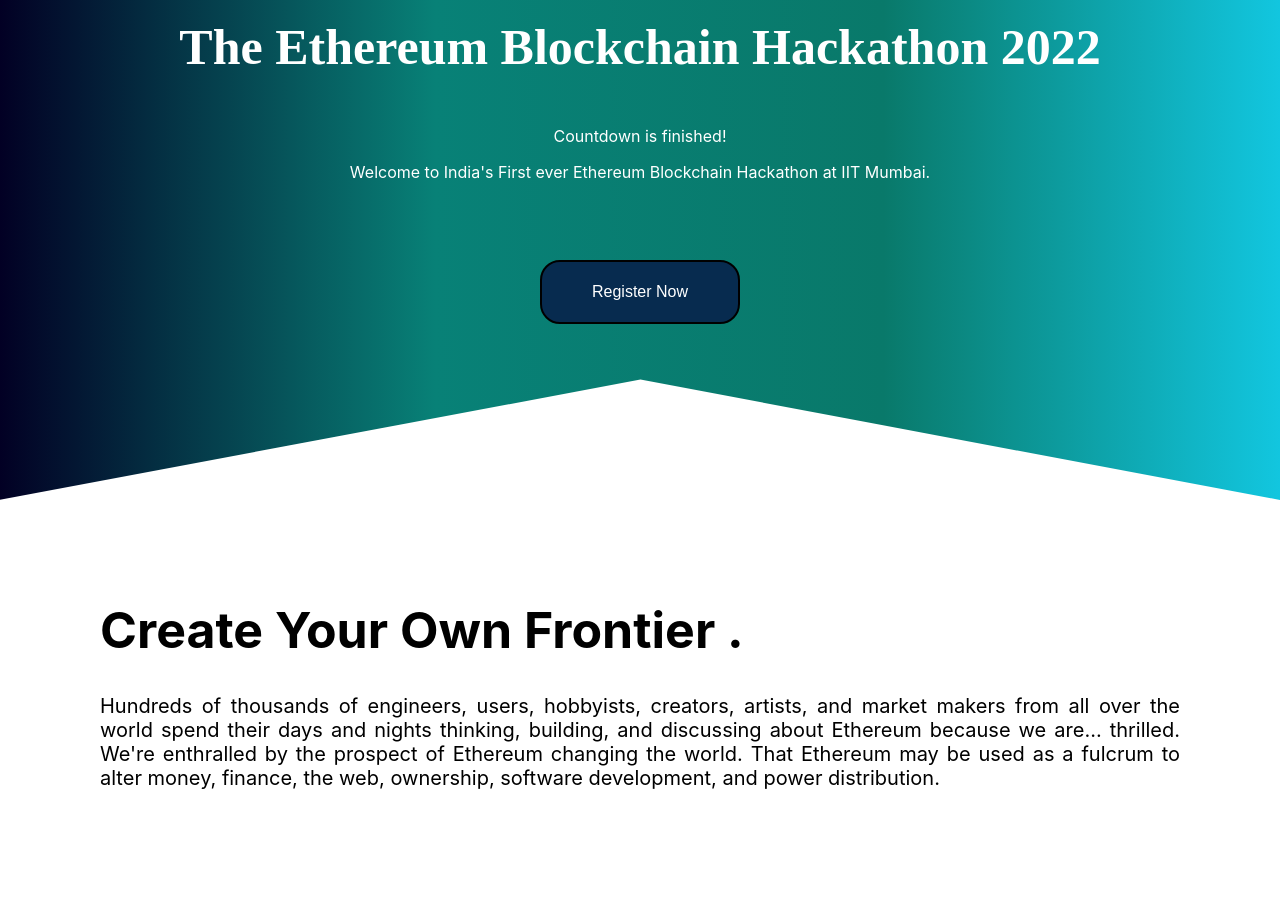
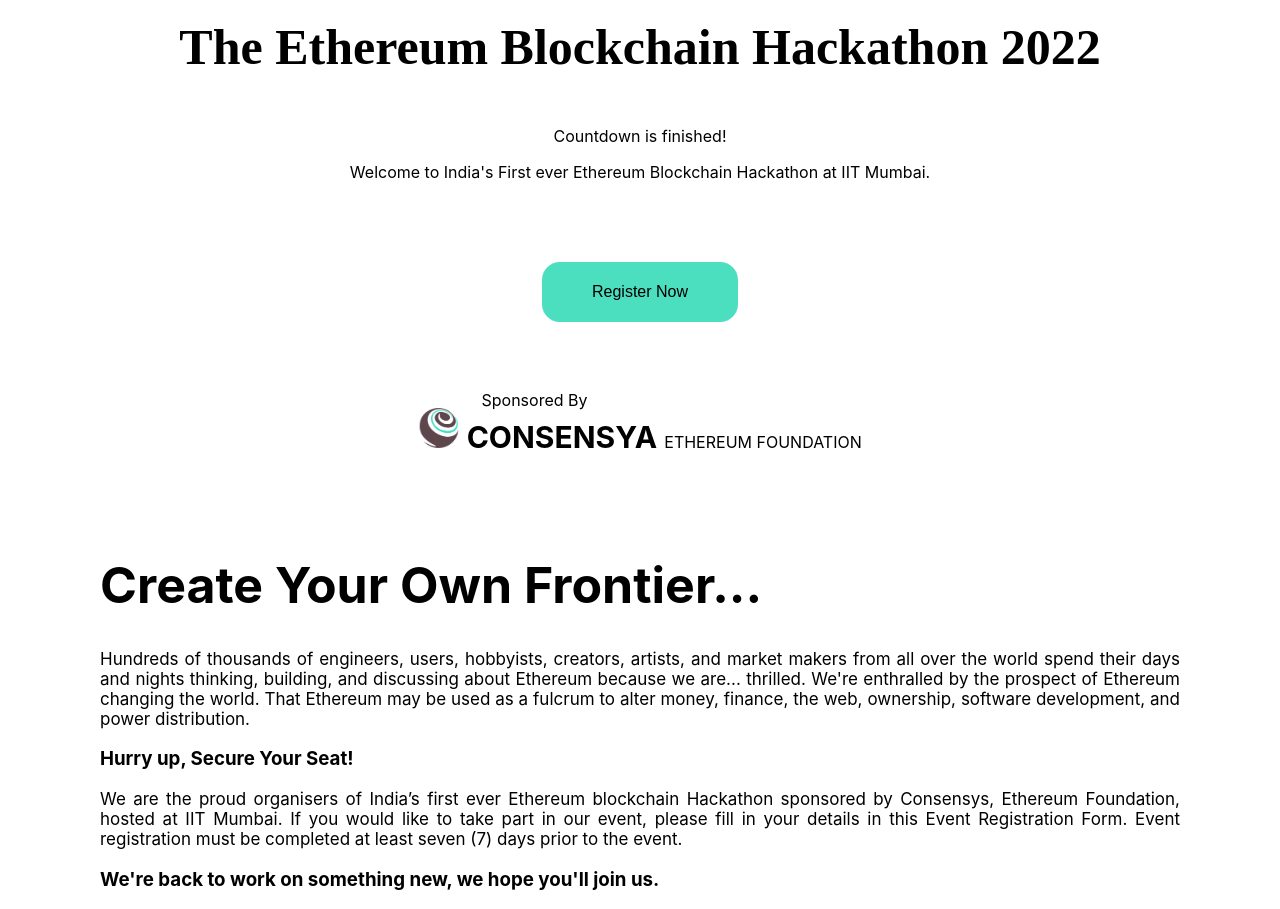
Before and after one commit to sakshib0811/Hackathon_website, a React (Create React App) app: page / in a window 1280 px wide. Shown: the part 340-1249 px from the top of the page. Before the commit the page ends 1150 px from the top, so only its background shows below. Built offline with nearby package versions, Linux system fonts and the light colour scheme.

Commit message:
bg color updated

```diff
--- a/src/Components/About.css
+++ b/src/Components/About.css
@@ -9,14 +9,17 @@
 }
 
 .para{
-    font-size: 20px;
+    font-size: 17px;
     text-align: justify;
     margin-left: 100px;
     margin-right: 100px;
 }
 
 
-
+.h3{
+    text-align: justify;
+    margin-left: 100px;
+}
 
 
 
--- a/src/Components/About.js
+++ b/src/Components/About.js
@@ -5,11 +5,20 @@
   return (
     <div className='about'>
         <h1 className='h1'>
-            Create Your Own Frontier .
+            Create Your Own Frontier...
         </h1>
         <p className='para'>
             Hundreds of thousands of engineers, users, hobbyists, creators, artists, and market makers from all over the world spend their days and nights thinking, building, and discussing about Ethereum because we are... thrilled. We're enthralled by the prospect of Ethereum changing the world. That Ethereum may be used as a fulcrum to alter money, finance, the web, ownership, software development, and power distribution.
         </p>
+        <h3 className='h3'>
+            Hurry up, Secure Your Seat!
+        </h3>
+        <p className='para'>
+            We are the proud organisers of India’s first ever Ethereum blockchain Hackathon sponsored by Consensys, Ethereum Foundation, hosted at IIT Mumbai.
+            If you would like to take part in our event, please fill in your details in this Event Registration Form.
+            Event registration must be completed at least seven (7) days prior to the event.
+        </p>
+        <h3 className='h3'>We're back to work on something new, we hope you'll join us.</h3>
     </div>
   )
 }
--- a/src/Components/Home.css
+++ b/src/Components/Home.css
@@ -1,10 +1,11 @@
 .Home{
-    background: rgb(2,0,36);
-    background: linear-gradient(90deg, rgba(2,0,36,1) 0%, rgba(8,129,119,1) 34%, rgba(9,121,106,1) 69%, rgba(18,198,223,1) 100%);
+    /* background: rgb(2,0,36); */
+    /* background: linear-gradient(90deg, rgba(2,0,36,1) 0%, rgba(8,129,119,1) 34%, rgba(9,121,106,1) 69%, rgba(18,198,223,1) 100%); */
    min-height: 550px;
     min-width: 100%;
     align-items: center;
     z-index: -1;
+    background-color: #FFFFFF;
 }
 
 .custom-shape-divider-top-1649230051 {
@@ -25,11 +26,11 @@
 }
 
 .custom-shape-divider-top-1649230051 .shape-fill {
-    fill: #FFFFFF;
+    fill: rgb(76, 223, 191);
 }
 
 .sub_upper_title{
-    color: #FFFFFF;
+    color: black;
     font-size: 25px;
     /* margin-top: 90px; */
     padding-top: 50px;
@@ -38,23 +39,25 @@
 .heading{
     font-weight: 600;
     font-size: 50px;
-    color: white;
+    color: black;
     font-family:  'Outfit, sans-serif';
 }
 .sub_title{
     /* font-weight: bolder; */
-    color: white
+    color: black;
 }
 
 .btn{
     margin-bottom: 5rem;
     border-radius: 20px;
     border-style: solid;
+    border-color: #FFFFFF;
     height: 8vh;
     width: 200px;
     margin-top: 62px;
-    background-color: rgb(7, 43, 79);
-    color: #FFFFFF;
+    /* background-color: rgb(7, 43, 79); */
+    background-color: rgb(76, 223, 191);
+    color: black;
     font-size: medium;
     cursor: pointer;
 }
@@ -66,7 +69,7 @@
     color: rgb(237, 230, 146);
 } */
 
-.custom-shape-divider-bottom-1649229788 {
+/* .custom-shape-divider-bottom-1649229788 {
     position: relative;
     bottom: 0;
     left: 0;
@@ -84,8 +87,30 @@
 }
 
 .custom-shape-divider-bottom-1649229788 .shape-fill {
-    fill: #FFFFFF
+    fill: rgb(76, 223, 191);;
+} */
+
+.spon1{
+    margin-bottom: -32px;
+    margin-left: -211px;
 }
+
+.spons{
+    font-size: 30px;
+    font-weight: bold;
+    text-transform: uppercase;
+}
+
+.span{
+    font-size: medium;
+    font-weight: lighter;
+}
+
+.logo_img{
+    height: 40px;
+    margin-right: 8px;
+}
+
 
 @media screen and (max-width: 768px) {
     .custom-shape-divider-top-1649230051{
--- a/src/Components/Home.js
+++ b/src/Components/Home.js
@@ -1,5 +1,6 @@
 import React, {useState} from 'react'
 import "./Home.css"
+import logo from "./images/logo.jpg"
 function Home() {
 
   const [name,setName] = useState('Register Now');
@@ -56,11 +57,15 @@
         {name}
         </button>
 
-        <div class="custom-shape-divider-bottom-1649229788">
+        <p className='spon1'>Sponsored By</p>
+        <p className='spons'>
+        <img src={logo} className="logo_img"></img>Consensya <span className='span'>Ethereum Foundation</span></p>
+
+        {/* <div class="custom-shape-divider-bottom-1649229788">
     <svg data-name="Layer 1" xmlns="http://www.w3.org/2000/svg" viewBox="0 0 1200 120" preserveAspectRatio="none">
         <path d="M1200 0L0 0 598.97 114.72 1200 0z" class="shape-fill"></path>
     </svg>
-</div>
+</div> */}
 
     </div>
   )
--- a/src/Components/Nav.css
+++ b/src/Components/Nav.css
@@ -23,7 +23,7 @@
       /* overflow: hidden; */
       top: 0;
       width: 100%;
-      background-color: #FFFFFF;;
+      background-color: rgb(76, 223, 191);
   }
 
   .nav__brand {
```
Also changed, not shown: src/Components/images/logo.jpg (added).
